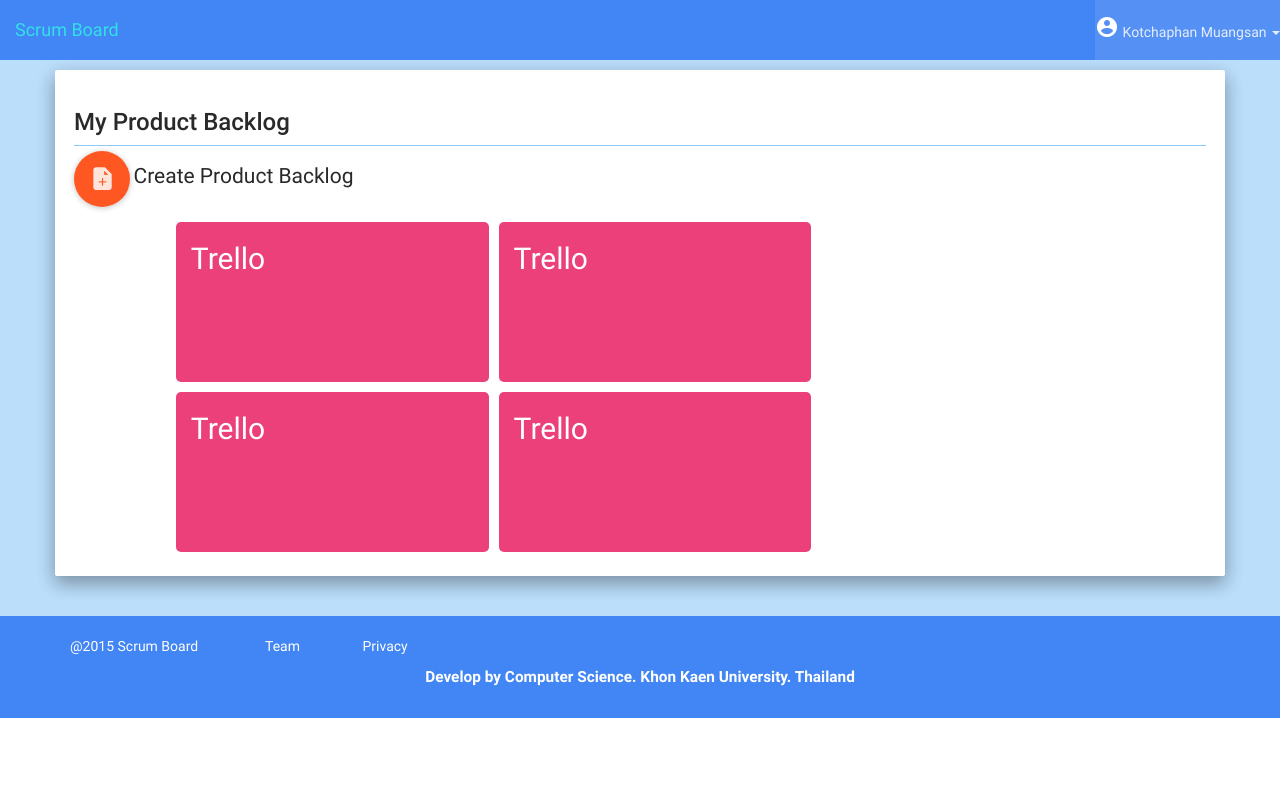
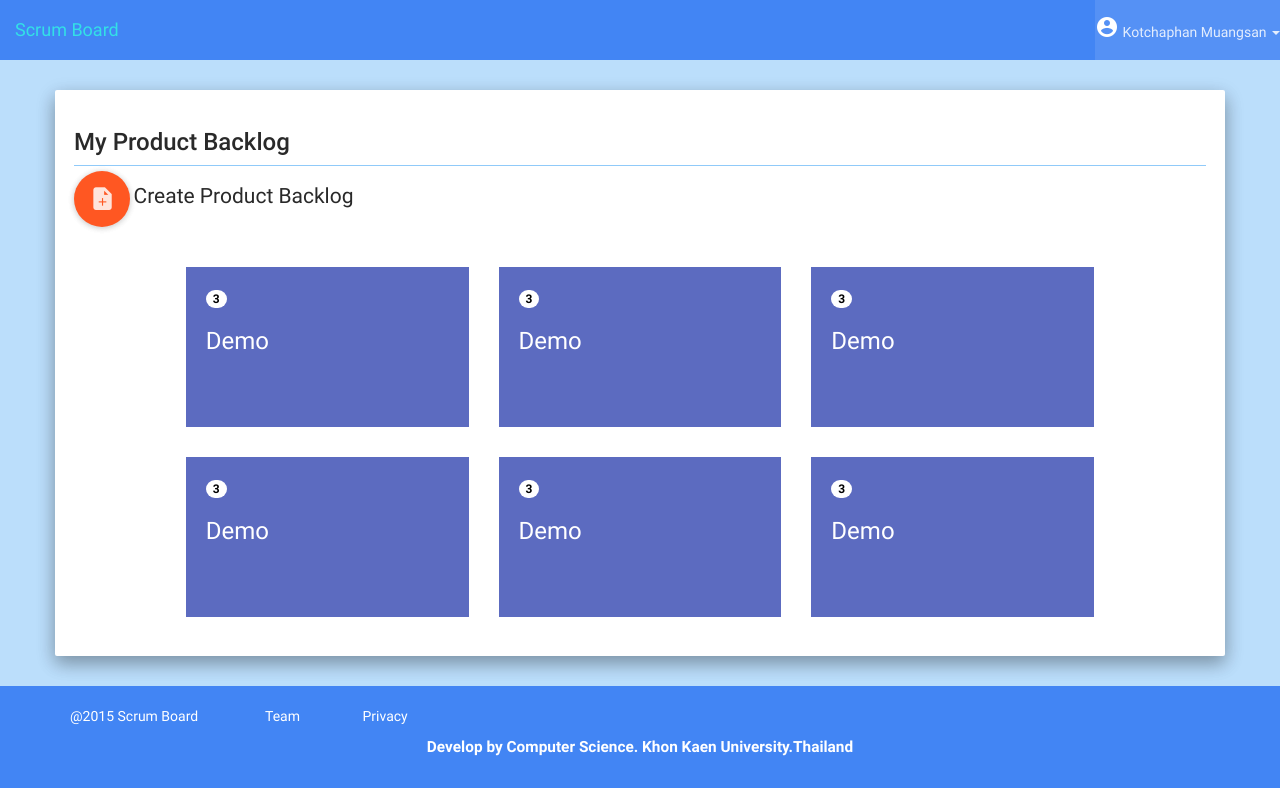
Before and after one commit to papoo25666/test, a PHP site: page /board.html in a window 1280 px wide. Run offline with PHP 8.4, Linux system fonts and the light colour scheme; some libraries are stand-ins or nearby versions.

Commit message:
Fixed desgin backlog page

```diff
--- a/board.html
+++ b/board.html
@@ -52,7 +52,7 @@
     </section>
     <!--End Navbar-->
 
-    <section class="content" style="min-height: 500px;margin-top: 10px">
+    <section class="content" style="min-height: 500px;margin-top: 30px;">
         <div class="container well">
             <div class="row">
                 <div class="col-lg-12 col-md-12 col-sm-12 col-xs-12s">
@@ -62,28 +62,23 @@
                          style="border: 1px solid #90CAF9;border-left: 0;border-right: 0;border-bottom: 0">
                         <div class="create-backlog" style="margin-top: 5px">
                             <a href="#" class="btn btn-warning btn-fab btn-raised mdi-action-note-add"></a>
-                            <span style="font-size: 1.5em">Create Product Backlog</span sty>
+                            <span style="font-size: 1.5em">Create Product Backlog</span>
                         </div>
                     </div>
                 </div>
             </div>
-            <div class="row" style="margin-top: 10px;">
-                <div class="col-lg-10 col-md-10 col-sm-10 col-xs-12 col-lg-offset-1 col-md-offset-1 col-sm-offset-1">
+            <div class="row" style="margin-top: 10px;margin-bottom: 20px">
+                <div class="col-lg-10 col-md-10 col-sm-10 col-xs-12 col-lg-offset-1 col-md-offset-1 col-sm-offset-1"
+                     ng-app=""
+                        >
                     <div class="col-lg-4 col-md-4 col-sm-4 col-xs-6"
-                         style="height: 160px;background-color: #EC407A;border-radius: 5px;margin: 5px">
-                        <h2 style="color: #fff;">Trello</h2>
-                    </div>
-                    <div class="col-lg-4 col-md-4 col-sm-4 col-xs-6"
-                         style="height: 160px;background-color: #EC407A;border-radius: 5px;margin: 5px">
-                        <h2 style="color: #fff;">Trello</h2>
-                    </div>
-                    <div class="col-lg-4 col-md-4 col-sm-4 col-xs-6"
-                         style="height: 160px;background-color: #EC407A;border-radius: 5px;margin: 5px">
-                        <h2 style="color :#fff;">Trello</h2>
-                    </div>
-                    <div class="col-lg-4 col-md-4 col-sm-4 col-xs-6"
-                         style="height: 160px;background-color: #EC407A;border-radius: 5px;margin: 5px">
-                        <h2 style="color :#fff;">Trello</h2>
+                         ng-repeat="n in ['Demo', 'Demo', 'Demo', 'Demo' , 'Demo' , 'Demo'] track by $index">
+                        <form role="form" class="form-backlog">
+                            <div class="form-group" style="padding: 20px">
+                                <span class="badge">3</span>
+                                <h3 style="color: #fff;">{{n}}</h3>
+                            </div>
+                        </form>
                     </div>
                 </div>
             </div>
@@ -91,7 +86,7 @@
     </section>
 
     <!--Footer-->
-    <section class="footer-content" style="margin-top: 40px">
+    <section class="footer-content" style="margin-top: 30px">
         <footer style="padding: 20px">
             <div class="container">
                 <div class="row hidden-xs">
@@ -107,8 +102,8 @@
                 </div>
                 <div class="row">
                     <div class="text-center">
-                        <p style="font-weight: bold;font-size: 1.1em">Develop by Computer Science. Khon Kaen University.
-                            Thailand</p>
+                        <p style="font-weight: bold;font-size: 1.1em">Develop by Computer Science. Khon Kaen
+                            University.Thailand </p>
                     </div>
                 </div>
             </div>
@@ -120,5 +115,7 @@
 <script type="application/javascript" src="js/jquery.js"></script>
 <script type="application/javascript" src="js/material.min.js"></script>
 <script type="application/javascript" src="js/bootstrap.min.js"></script>
+<script src="http://ajax.googleapis.com/ajax/libs/angularjs/1.3.14/angular.min.js"></script>
+
 </body>
 </html>
--- a/css/custom_style.css
+++ b/css/custom_style.css
@@ -5,7 +5,7 @@
 body {
     background-color: #fff;
     color: #fff;
-    font-family: RobotoDraft,Roboto,Helvetica Neue,Helvetica,Arial,sans-serif;
+    font-family: RobotoDraft, Roboto, Helvetica Neue, Helvetica, Arial, sans-serif;
 }
 
 .jumbotron {
@@ -124,6 +124,27 @@ footer {
 .navbar-brand {
     font-weight: 300;
 }
+
 .content {
     color: #000;
 }
+
+.form-backlog {
+    background-color: #5C6BC0;
+    height: 160px;
+    margin-top: 30px;
+}
+
+.form-backlog:hover {
+    cursor: pointer;
+    transition: all 0.7s ease;
+    -webkit-transition: all 0.7s ease;
+    -o-transition: all 0.7s ease;
+    -moz-transition: all 0.7s ease;
+    background-color: #2196F3;
+}
+
+.badge {
+    background-color: #fff;
+    color: #000;
+}
```
Also changed, not shown: sigup.html (+10 -10 lines).
